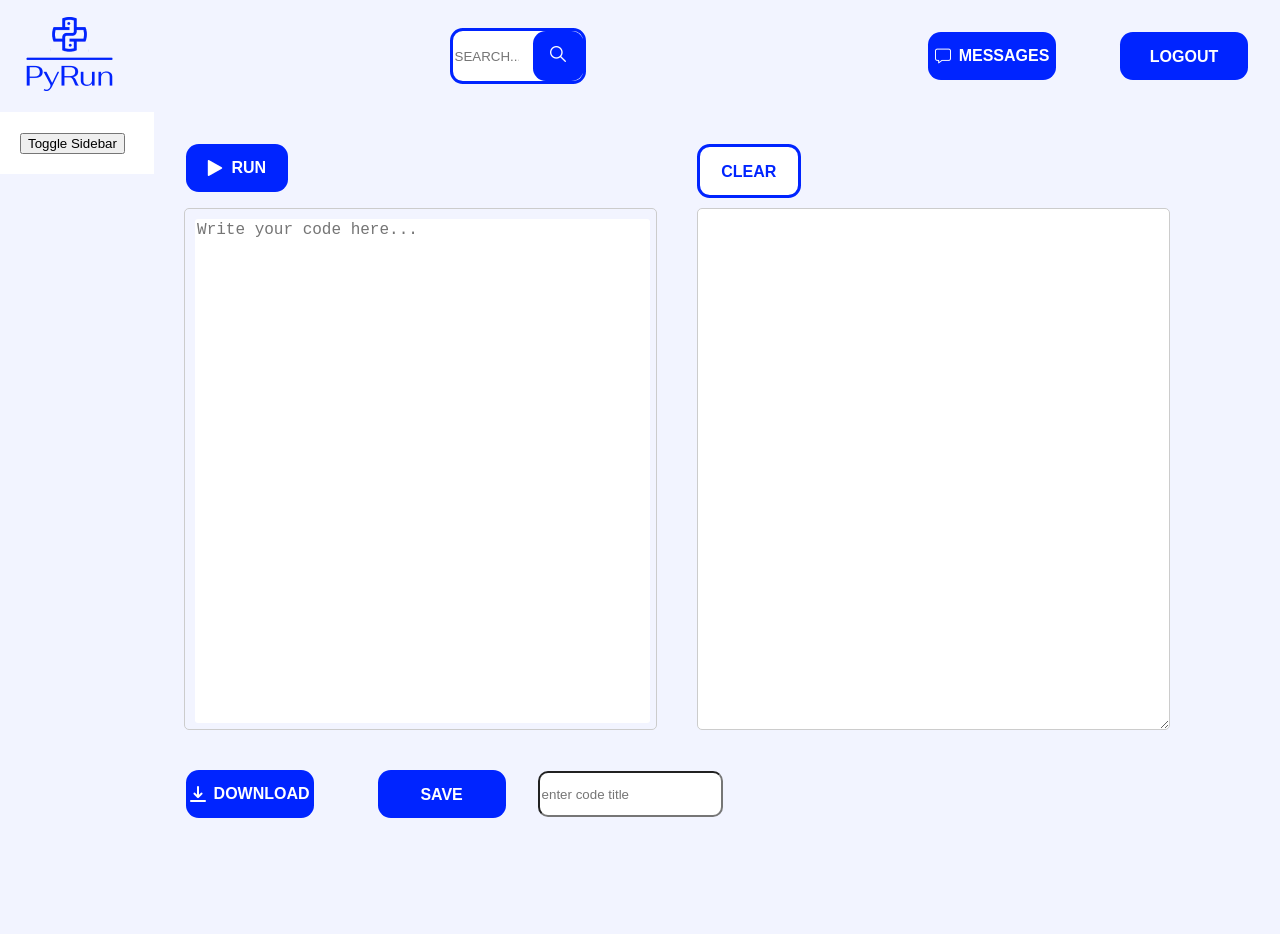
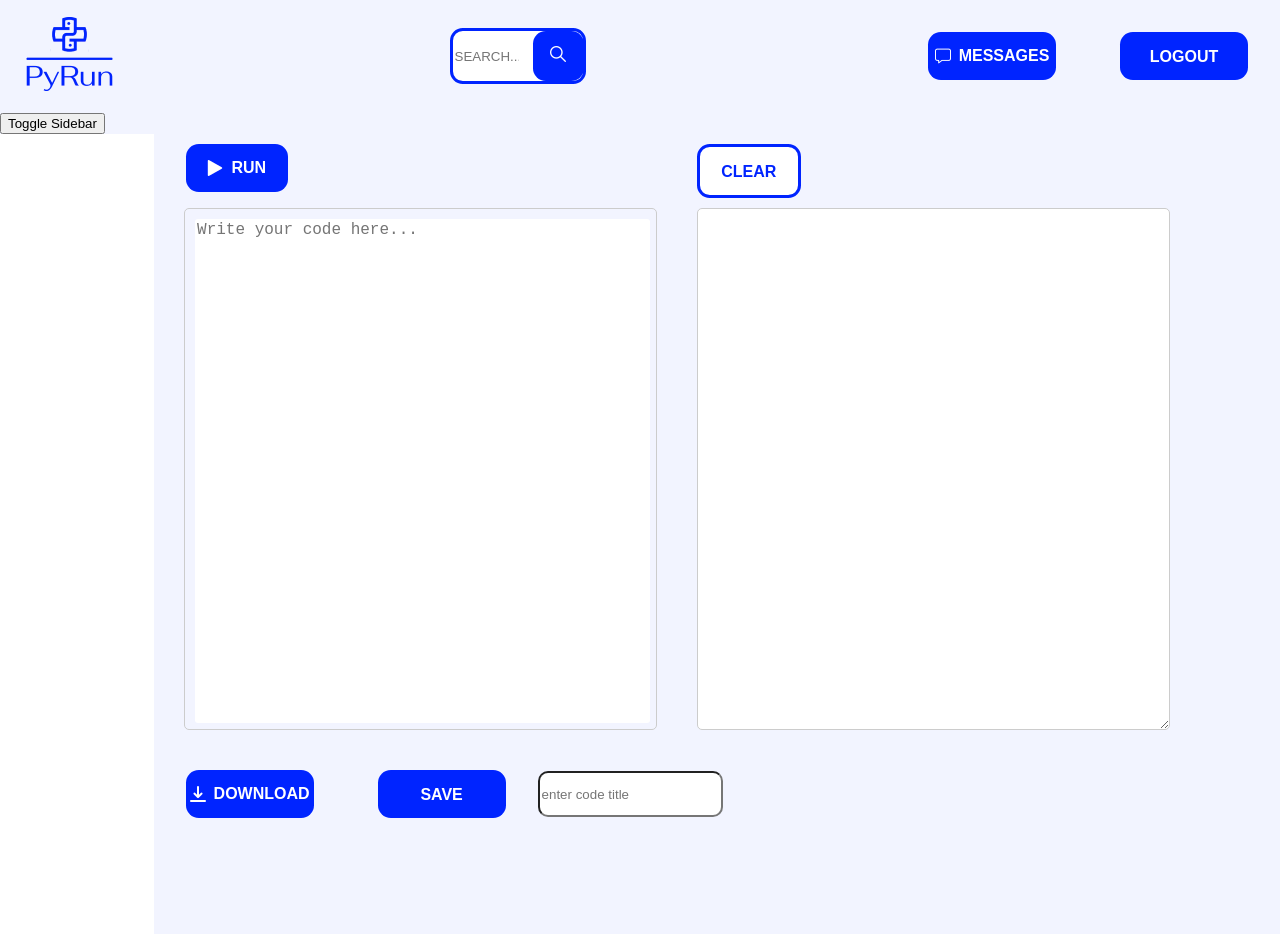
Before and after one commit to james-mahfouz/Python-code-editor, a React (Create React App) app in the folder frontend/: page /landing in a window 1280 px wide. Before the commit the page ends 850 px from the top, so only its background shows below. Built offline with nearby package versions, Linux system fonts and the light colour scheme; the HTML template or start-up script is replaced by a standard one.

Commit message:
adjusted margin and width of sidebar

```diff
--- a/frontend/src/Pages/LandingPage/index.css
+++ b/frontend/src/Pages/LandingPage/index.css
@@ -1,7 +1,9 @@
+.container{
+    width: 80%;
+}
 .landing-body{
     display: flex;
     flex-direction: row;
-
     width: 100%;
     margin: 0;
 
@@ -17,8 +19,3 @@
     flex-grow: 0;
     flex-shrink: 0;
 }
-
-.sidebar{
-    width: min-content;
-    height: min-content;
-}
--- a/frontend/src/Pages/LandingPage/index.js
+++ b/frontend/src/Pages/LandingPage/index.js
@@ -13,9 +13,9 @@ const LandingPage = () => {
         <div>
             <NavbarTwo/>
             <div className="landing-body">
-                <div className='sidebar'>
+                <div>
                     <button onClick={toggleSidebar} className="toggle_button">Toggle Sidebar</button>
-                    <div className='sidebar_files'>
+                    <div className='sidebar'>
                         {showSidebar && <Sidebar setSelectedCode={setSelectedCode}/>}
                     </div>
                 </div>
--- a/frontend/src/components/SideBar/index.css
+++ b/frontend/src/components/SideBar/index.css
@@ -1,11 +1,10 @@
 .container {
     border: 0.5rem solid #ccc;
     border-radius: 5px;
-    margin: 2rem;
+    margin: 0rem;
     margin-top: 6rem;
     height: calc(100% - 62px);
-    height: 100vh;
-    width: 12%;
+    height: 70vh;
     overflow-y: auto;
 }
 
```
